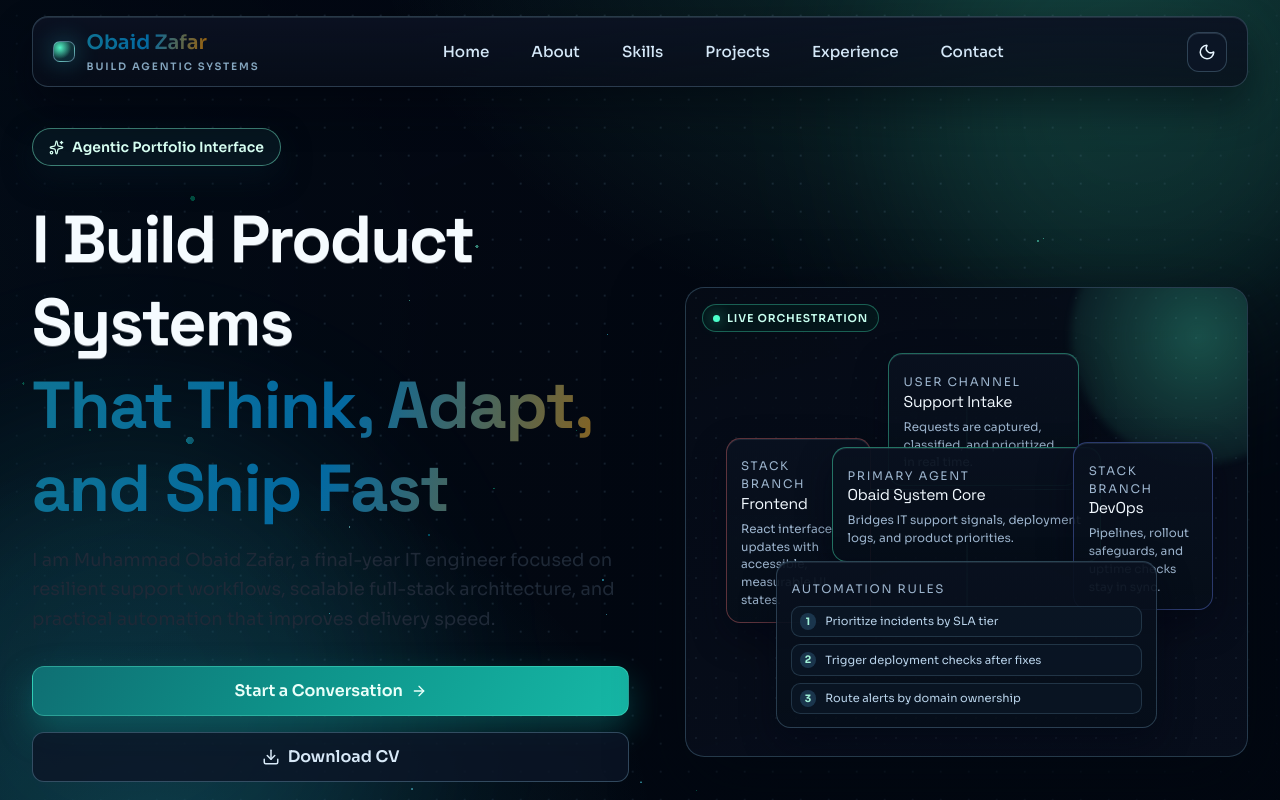
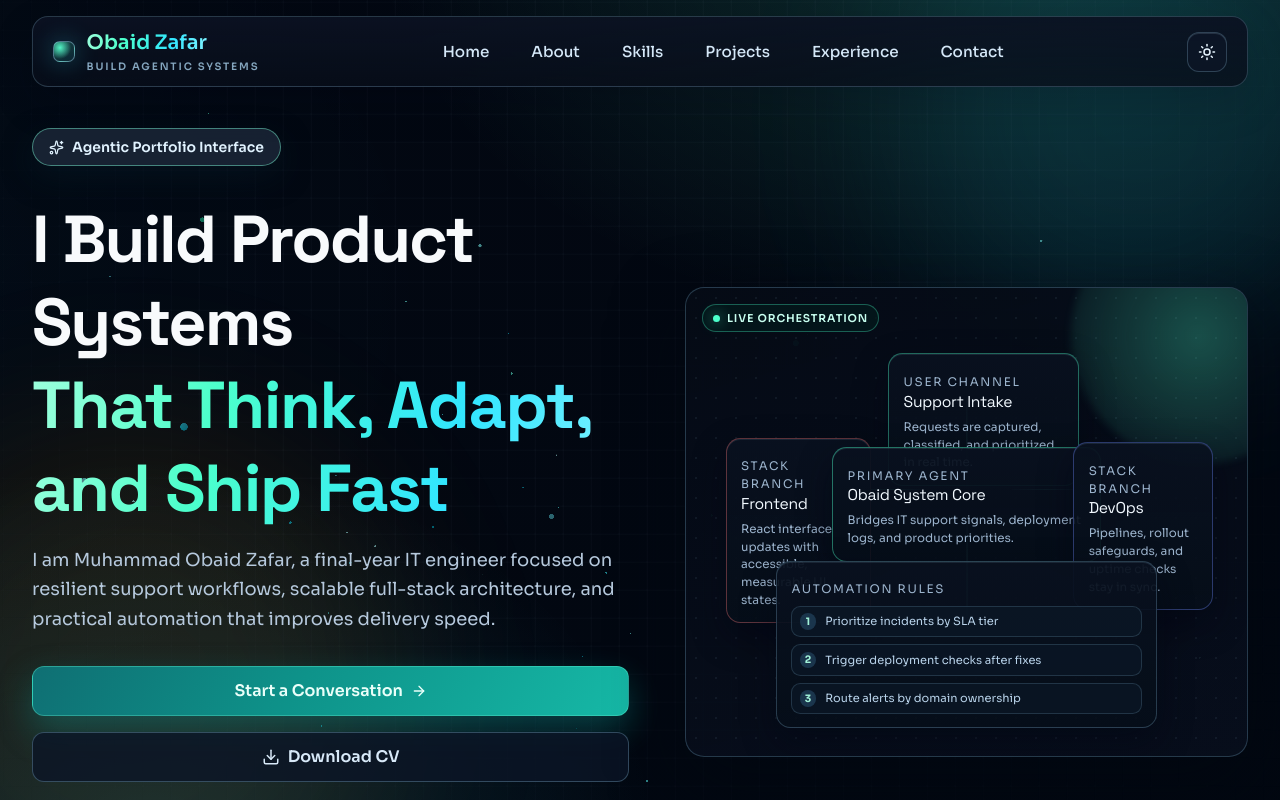
Before and after one commit to obaid069/My-Portfolio, a React (Vite) app: page / in a window 1280 px wide. Shown: the top 800 px of the page. Built offline with nearby package versions, Linux system fonts and the light colour scheme.

Commit message:
feat(ui): update ThemeContext.jsx

```diff
--- a/src/contexts/ThemeContext.jsx
+++ b/src/contexts/ThemeContext.jsx
@@ -17,7 +17,7 @@ export const ThemeProvider = ({ children }) => {
     if (saved !== null) {
       return JSON.parse(saved);
     }
-    return false;
+    return true;
   });
 
   useEffect(() => {
```
